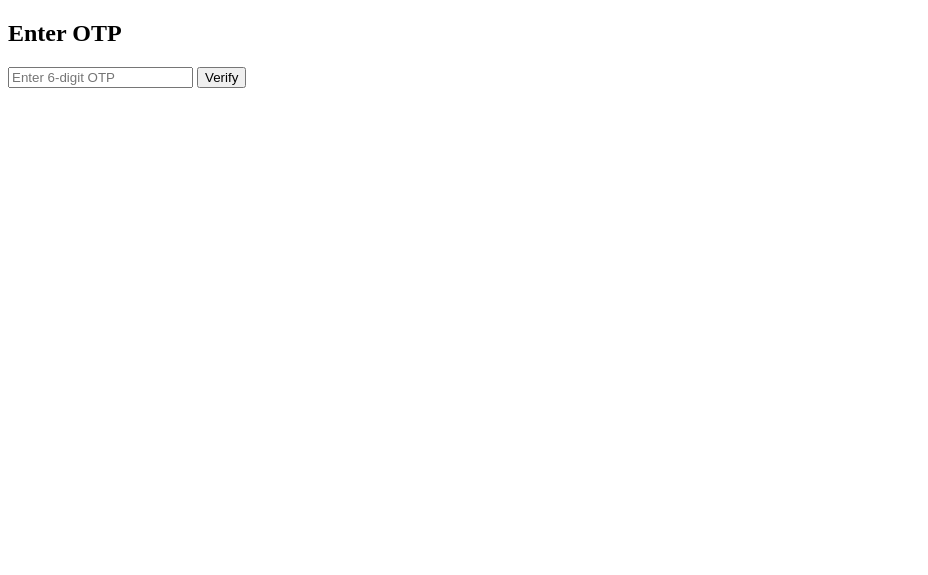
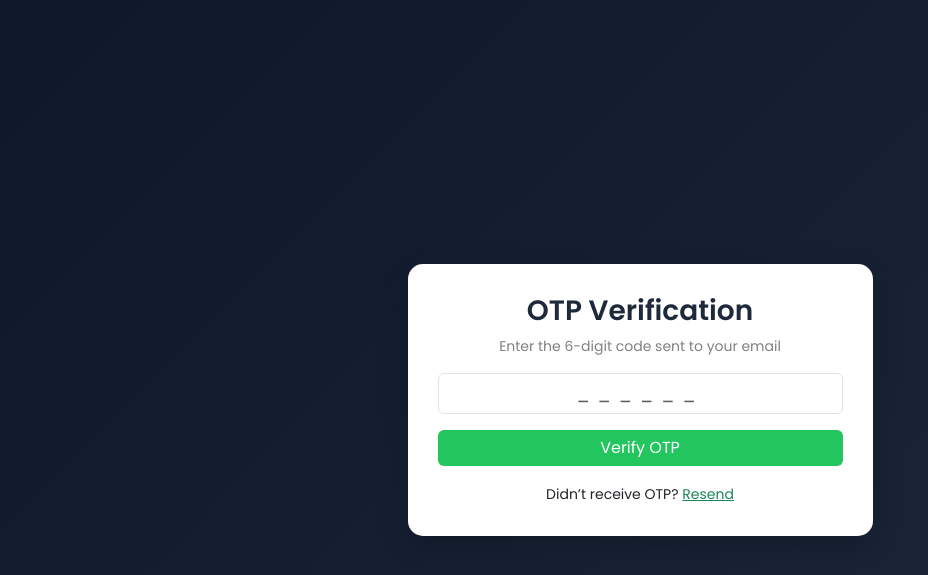
Before and after one commit to kawchar-hossen/campus-marketplace, a Flask app: page /verify-otp in a window 1280 px wide. Shown: the top 575 px of the page, without its empty margins (0-928 px from the left). Run offline with Flask 3, Linux system fonts and the light colour scheme; the visitor is signed in with stand-in values (Sample User, id 1).

Commit message:
otp_verify page design

```diff
--- a/templates/verify_otp.html
+++ b/templates/verify_otp.html
@@ -1,16 +1,109 @@
 <!DOCTYPE html>
-<html>
+<html lang="en">
 <head>
+    <meta charset="UTF-8">
     <title>Verify OTP</title>
+
+    <!-- Bootstrap -->
+    <link href="https://cdn.jsdelivr.net/npm/bootstrap@5.3.0/dist/css/bootstrap.min.css" rel="stylesheet">
+
+    <!-- Optional: Google Font -->
+    <link href="https://fonts.googleapis.com/css2?family=Poppins:wght@300;400;600&display=swap" rel="stylesheet">
+
+    <style>
+        body {
+            font-family: 'Poppins', sans-serif;
+            background: linear-gradient(135deg, #0f172a, #1e293b);
+            height: 100vh;
+        }
+
+        .otp-card {
+            border: none;
+            border-radius: 15px;
+            padding: 30px;
+            background: white;
+            box-shadow: 0 10px 30px rgba(0,0,0,0.2);
+        }
+
+        .otp-title {
+            font-weight: 600;
+            color: #1e293b;
+        }
+
+        .otp-input {
+            font-size: 18px;
+            text-align: center;
+            letter-spacing: 8px;
+        }
+
+        .btn-verify {
+            background: #22c55e;
+            border: none;
+        }
+
+        .btn-verify:hover {
+            background: #16a34a;
+        }
+
+        .subtitle {
+            font-size: 14px;
+            color: gray;
+        }
+    </style>
 </head>
+
 <body>
 
-<h2>Enter OTP</h2>
+<div class="container d-flex justify-content-center align-items-center h-100">
 
-<form method="POST">
-    <input type="text" name="otp" placeholder="Enter 6-digit OTP" required>
-    <button type="submit">Verify</button>
-</form>
+    <div class="col-md-5">
+
+        <div class="otp-card">
+
+            <h3 class="text-center otp-title">OTP Verification</h3>
+
+            <p class="text-center subtitle">
+                Enter the 6-digit code sent to your email
+            </p>
+
+            <!-- Flash messages -->
+            {% with messages = get_flashed_messages(with_categories=true) %}
+                {% if messages %}
+                    {% for category, message in messages %}
+                        <div class="alert alert-{{ category }}">{{ message }}</div>
+                    {% endfor %}
+                {% endif %}
+            {% endwith %}
+
+            <form method="POST">
+
+                <div class="mb-3">
+                    <input type="text"
+                           name="otp"
+                           class="form-control otp-input"
+                           maxlength="6"
+                           placeholder="______"
+                           required>
+                </div>
+
+                <button type="submit" class="btn btn-verify w-100 text-white">
+                    Verify OTP
+                </button>
+
+            </form>
+
+            <div class="text-center mt-3">
+                <small>
+                    Didn’t receive OTP?
+                    <a href="#" class="text-success">Resend</a>
+                </small>
+            </div>
+
+        </div>
+
+    </div>
+
+</div>
 
 </body>
 </html>
```
